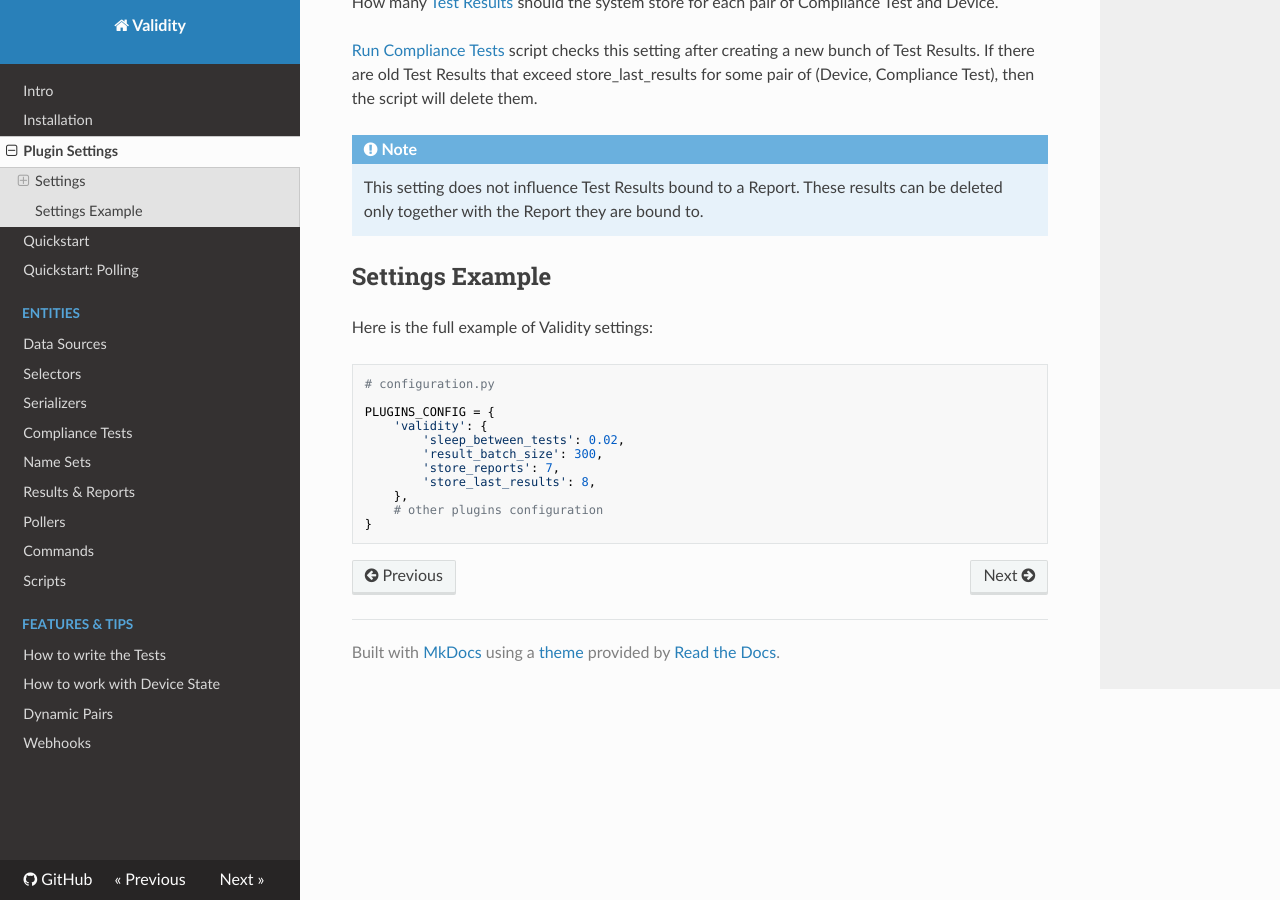
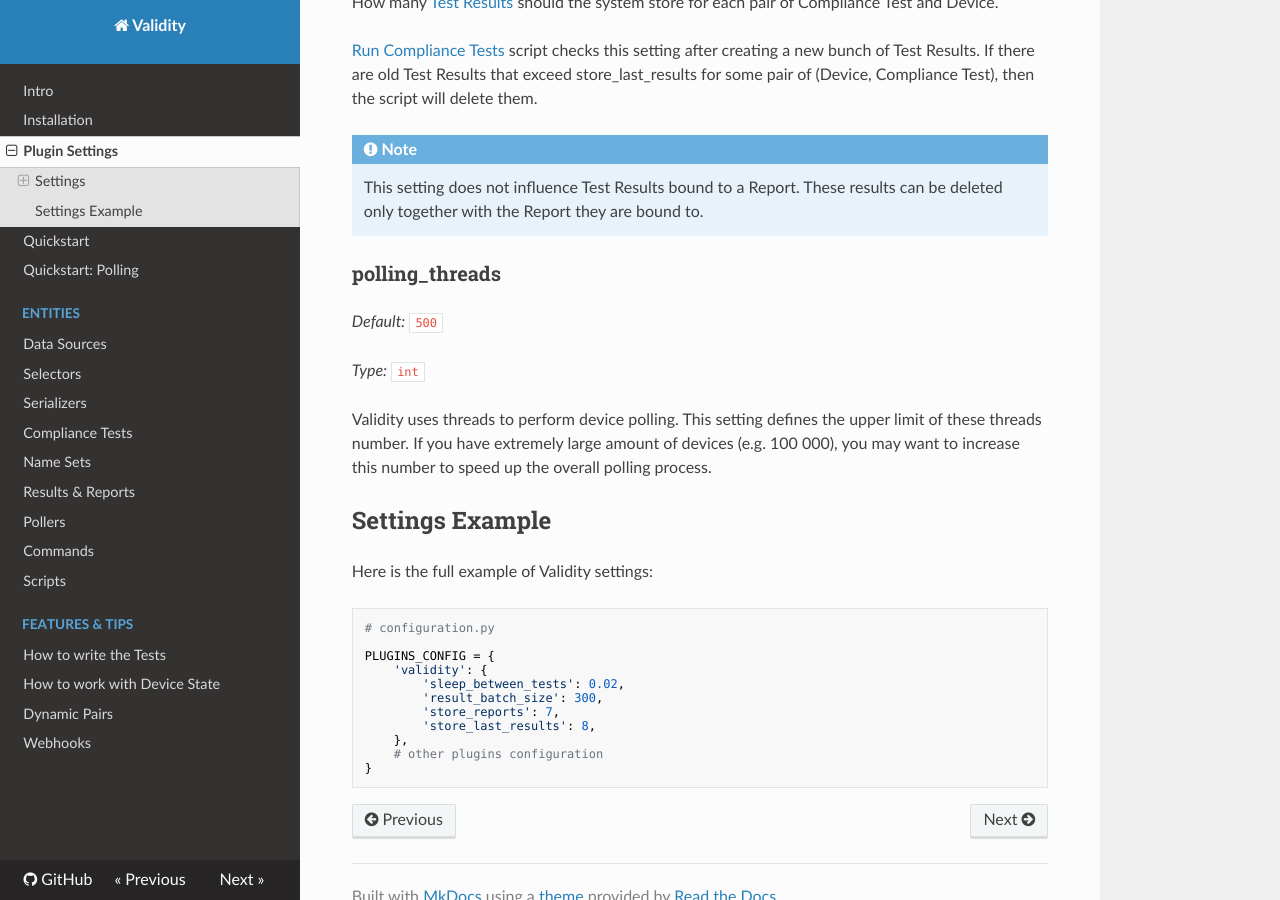
Before and after one commit to amyasnikov/validity, an MkDocs documentation site: the page built from docs/plugin_settings.md, in a window 1280 px wide and 900 px high, scrolled down 1376 px. Built offline with MkDocs 1.6.1, drawn with Linux system fonts in a browser that asks for light colours; nearby versions of some CDN libraries.

Commit message:
describe polling_threads setting in docs

```diff
--- a/docs/plugin_settings.md
+++ b/docs/plugin_settings.md
@@ -53,6 +53,15 @@
     This setting does not influence Test Results bound to a Report. These results can be deleted only together with the Report they are bound to.
 
 
+### polling_threads
+
+*Default:* `500`
+
+*Type:* `int`
+
+Validity uses threads to perform device polling. This setting defines the upper limit of these threads number. If you have extremely large amount of devices (e.g. 100 000), you may want to increase this number to speed up the overall polling process.
+
+
 ## Settings Example
 
 Here is the full example of Validity settings:
```
